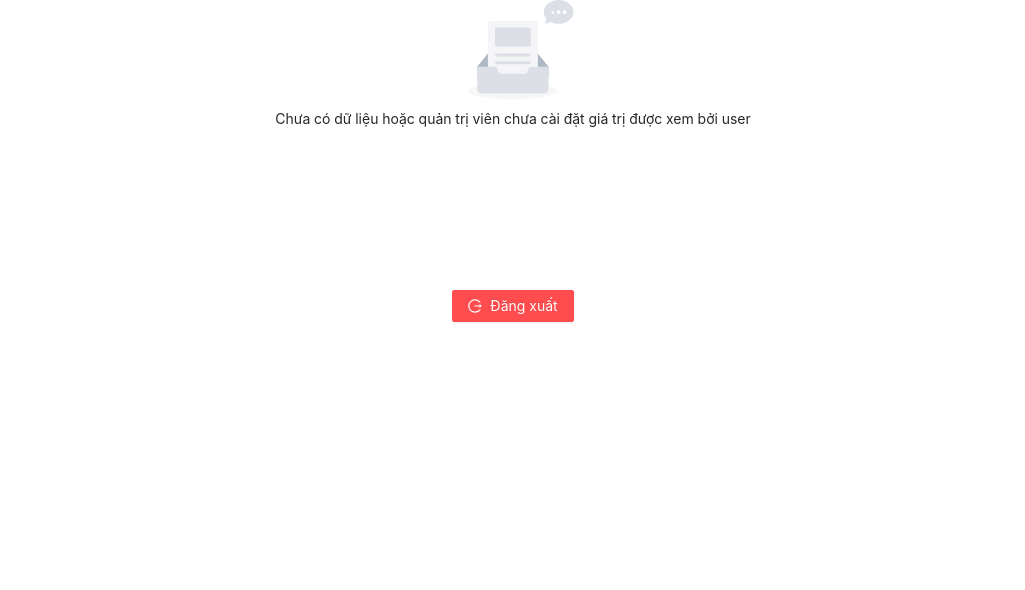
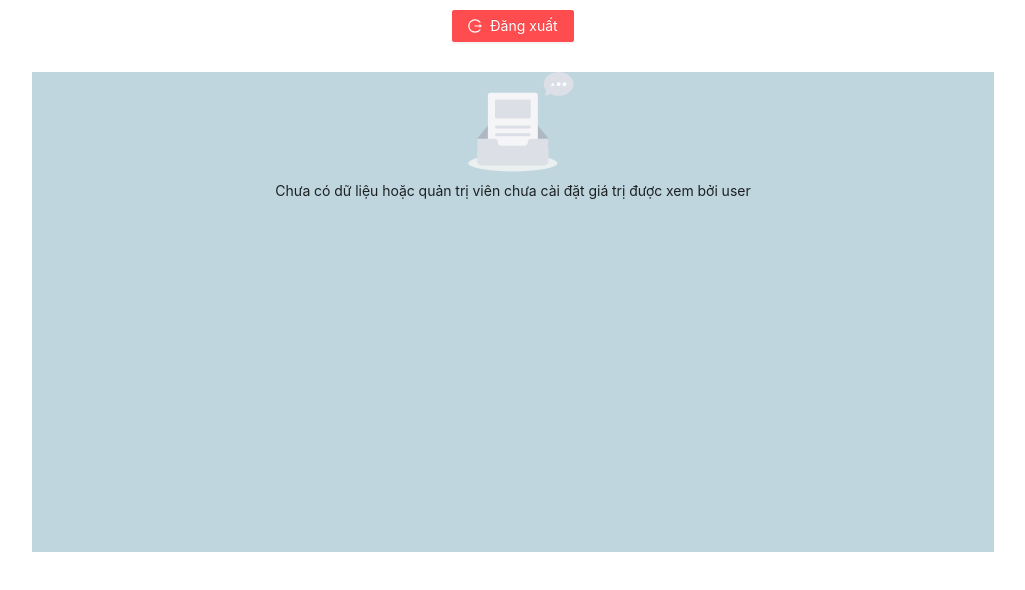
Before and after one commit to HoangLamLe/DATN, a React (Vite) app: page /viewer in a window 1280 px wide. Shown: the top 590 px of the page, without its empty margins (127-1152 px from the left). Built offline with nearby package versions, Linux system fonts and the light colour scheme.

Commit message:
update UI for Viewer component

```diff
--- a/src/components/viewer/Viewer.jsx
+++ b/src/components/viewer/Viewer.jsx
@@ -25,14 +25,6 @@ function Viewer() {
 
   return (
     <div className="viewer-container">
-      {value === "Độ ẩm" && <HumidBarChart />}
-      {value === "Nhiệt độ" && <Power />}
-      {value === "Lượng mưa" && <BarChart />}
-      {!value && (
-        <>
-          <Empty description="Chưa có dữ liệu hoặc quản trị viên chưa cài đặt giá trị được xem bởi user" />
-        </>
-      )}
       <div className="viewer-log-out">
         <Popconfirm
           title="Bạn có muốn đăng xuất không"
@@ -45,6 +37,16 @@ function Viewer() {
           </Button>
         </Popconfirm>
       </div>
+      <div className="viewer-content">
+        {value === "Độ ẩm" && <HumidBarChart />}
+        {value === "Nhiệt độ" && <Power />}
+        {value === "Lượng mưa" && <BarChart />}
+        {!value && (
+          <>
+            <Empty description="Chưa có dữ liệu hoặc quản trị viên chưa cài đặt giá trị được xem bởi user" />
+          </>
+        )}
+      </div>
     </div>
   );
 }
--- a/src/components/viewer/Viewer.scss
+++ b/src/components/viewer/Viewer.scss
@@ -1,7 +1,20 @@
 .viewer-container {
+  width: 94vw;
+  margin: 0 3vw;
+
+  .viewer-content {
+    width: 80%;
+    display: flex;
+    justify-content: center;
+    min-height: 60vh;
+    background-color: rgb(191, 214, 223);
+    margin: 0 auto 10px auto;
+  }
+
   .viewer-log-out {
-    width: 100vw;
-    margin-top: 20vh;
+    width: 100%;
+    margin-bottom: 30px;
+    margin-top: 10px;
     display: flex;
     justify-content: center;
   }
```
